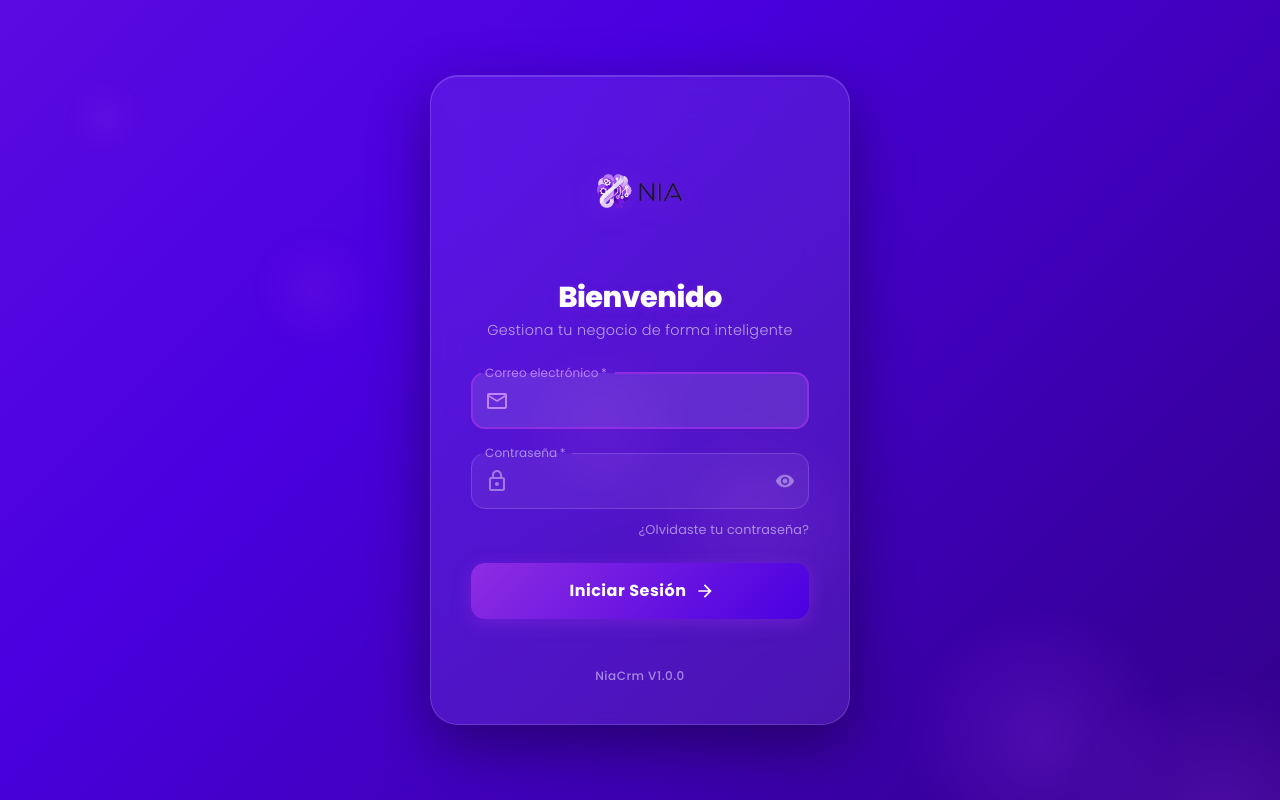
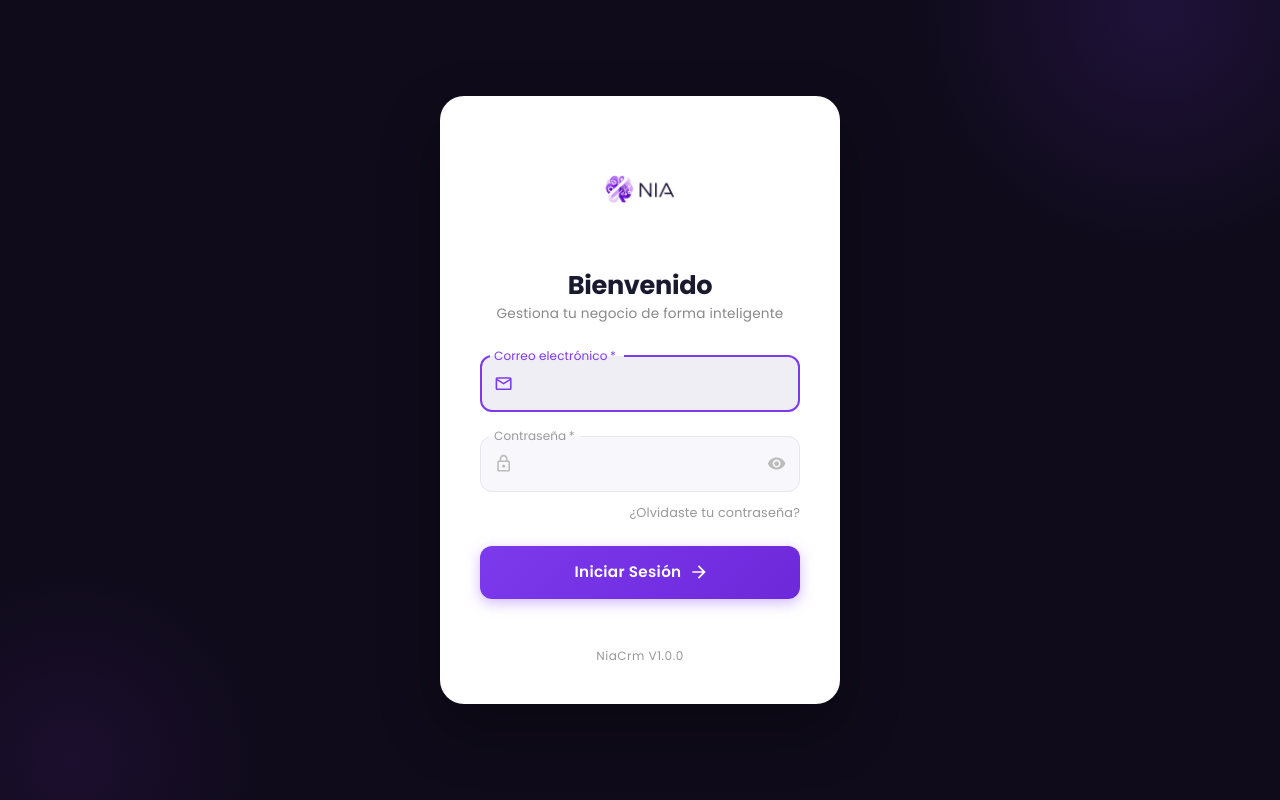
Before and after one commit to Ciyei0/Nia_CRM, a React (Create React App) app in the folder frontend/: page /login in a window 1280 px wide. Built offline with nearby package versions, Linux system fonts and the light colour scheme; no server answers; what chartjs-plugin-datalabels, mic-recorder-to-mp3 would draw is missing.

Commit message:
fix(ui): clean login (white card on dark bg) and proper dark mode with neutral grays

```diff
--- a/frontend/src/App.js
+++ b/frontend/src/App.js
@@ -60,34 +60,34 @@ const App = () => {
                 secondary: { main: "#8E2DE2" },
                 sair: { main: mode === "light" ? "#d32f2f" : "#444" },
                 vcard: { main: mode === "light" ? "#7c3aed" : "#888" },
-                textPrimary: mode === "light" ? "#7c3aed" : "#c4b5fd",
+                textPrimary: mode === "light" ? "#7c3aed" : "#a78bfa",
                 borderPrimary: mode === "light" ? "#7c3aed" : "#7c3aed",
-                dark: { main: mode === "light" ? "#1e1b4b" : "#e8e0f5" },
-                light: { main: mode === "light" ? "#f5f3ff" : "#252030" },
-                tabHeaderBackground: mode === "light" ? "#f5f3ff" : "#2a2535",
-                optionsBackground: mode === "light" ? "#faf5ff" : "#1e1a28",
-                options: mode === "light" ? "#faf5ff" : "#2a2535",
-                fontecor: mode === "light" ? "#7c3aed" : "#c4b5fd",
-                fancyBackground: mode === "light" ? "#f8f7fc" : "#16111e",
-                bordabox: mode === "light" ? "#ede9fe" : "#2a2535",
-                newmessagebox: mode === "light" ? "#ede9fe" : "#2a2535",
-                inputdigita: mode === "light" ? "#fff" : "#221d2e",
-                contactdrawer: mode === "light" ? "#fff" : "#1e1a28",
-                announcements: mode === "light" ? "#f5f3ff" : "#1e1a28",
-                login: mode === "light" ? "#fff" : "#16111e",
-                announcementspopover: mode === "light" ? "#fff" : "#221d2e",
-                chatlist: mode === "light" ? "#f5f3ff" : "#1e1a28",
-                boxlist: mode === "light" ? "#ede9fe" : "#2a2535",
-                boxchatlist: mode === "light" ? "#f5f3ff" : "#1e1a28",
-                total: mode === "light" ? "#fff" : "#16111e",
-                messageIcons: mode === "light" ? "#a78bfa" : "#9b8abf",
-                inputBackground: mode === "light" ? "#FFFFFF" : "#221d2e",
+                dark: { main: mode === "light" ? "#1e1b4b" : "#e8e4f0" },
+                light: { main: mode === "light" ? "#f5f3ff" : "#22222e" },
+                tabHeaderBackground: mode === "light" ? "#f5f3ff" : "#1a1a24",
+                optionsBackground: mode === "light" ? "#faf5ff" : "#1a1a24",
+                options: mode === "light" ? "#faf5ff" : "#22222e",
+                fontecor: mode === "light" ? "#7c3aed" : "#a78bfa",
+                fancyBackground: mode === "light" ? "#f8f7fc" : "#121218",
+                bordabox: mode === "light" ? "#ede9fe" : "#2c2c3a",
+                newmessagebox: mode === "light" ? "#ede9fe" : "#2c2c3a",
+                inputdigita: mode === "light" ? "#fff" : "#1a1a24",
+                contactdrawer: mode === "light" ? "#fff" : "#1a1a24",
+                announcements: mode === "light" ? "#f5f3ff" : "#1a1a24",
+                login: mode === "light" ? "#fff" : "#121218",
+                announcementspopover: mode === "light" ? "#fff" : "#22222e",
+                chatlist: mode === "light" ? "#f5f3ff" : "#1a1a24",
+                boxlist: mode === "light" ? "#ede9fe" : "#22222e",
+                boxchatlist: mode === "light" ? "#f5f3ff" : "#1a1a24",
+                total: mode === "light" ? "#fff" : "#121218",
+                messageIcons: mode === "light" ? "#a78bfa" : "#8b7faa",
+                inputBackground: mode === "light" ? "#FFFFFF" : "#1a1a24",
                 barraSuperior: mode === "light"
                     ? "linear-gradient(135deg, #7c3aed 0%, #8E2DE2 50%, #6C3CE1 100%)"
-                    : "linear-gradient(135deg, #2a2040 0%, #1e1a28 100%)",
-                boxticket: mode === "light" ? "#f5f3ff" : "#2a2535",
-                campaigntab: mode === "light" ? "#f5f3ff" : "#2a2535",
-                mediainput: mode === "light" ? "#f5f3ff" : "#16111e",
+                    : "linear-gradient(135deg, #22222e 0%, #1a1a24 100%)",
+                boxticket: mode === "light" ? "#f5f3ff" : "#22222e",
+                campaigntab: mode === "light" ? "#f5f3ff" : "#22222e",
+                mediainput: mode === "light" ? "#f5f3ff" : "#121218",
             },
             typography: {
                 fontFamily: "'Poppins', 'Inter', 'Roboto', 'Helvetica', 'Arial', sans-serif",
--- a/frontend/src/layout/MainListItems.js
+++ b/frontend/src/layout/MainListItems.js
@@ -66,14 +66,14 @@ const useStyles = makeStyles((theme) => ({
   },
   menuIcon: {
     minWidth: 40,
-    color: theme.mode === 'light' ? '#7c3aed' : '#9b8abf',
+    color: theme.mode === 'light' ? '#7c3aed' : '#8b7faa',
   },
   menuText: {
     '& .MuiListItemText-primary': {
       fontSize: '13.5px',
       fontWeight: 500,
       fontFamily: "'Poppins', sans-serif",
-      color: theme.mode === 'light' ? '#1e1b4b' : '#d4cce8',
+      color: theme.mode === 'light' ? '#1e1b4b' : '#ccc8d8',
     },
   },
   versionText: {
@@ -81,11 +81,11 @@ const useStyles = makeStyles((theme) => ({
     padding: '12px 24px',
     textAlign: 'center',
     fontFamily: "'Poppins', sans-serif",
-    color: theme.mode === 'light' ? '#a78bfa' : '#6b5f80',
+    color: theme.mode === 'light' ? '#a78bfa' : '#555',
   },
   divider: {
     margin: '8px 16px',
-    backgroundColor: theme.mode === 'light' ? '#ede9fe' : '#2a2535',
+    backgroundColor: theme.mode === 'light' ? '#ede9fe' : '#2c2c3a',
   },
   connectionWarning: {
     color: '#d32f2f',
--- a/frontend/src/layout/index.js
+++ b/frontend/src/layout/index.js
@@ -55,11 +55,11 @@ const useStyles = makeStyles((theme) => ({
     backgroundColor: theme.palette.fancyBackground,
     '& .MuiButton-outlinedPrimary': {
       color: theme.mode === 'light' ? '#FFF' : '#FFF',
-      backgroundColor: theme.mode === 'light' ? '#7c3aed' : '#2a2535',
+      backgroundColor: theme.mode === 'light' ? '#7c3aed' : '#22222e',
       //border: theme.mode === 'light' ? '1px solid rgba(0 124 102)' : '1px solid rgba(255, 255, 255, 0.5)',
     },
     '& .MuiTab-textColorPrimary.Mui-selected': {
-      color: theme.mode === 'light' ? '#7c3aed' : '#c4b5fd',
+      color: theme.mode === 'light' ? '#7c3aed' : '#a78bfa',
     }
   },
   avatar: {
--- a/frontend/src/pages/Login/index.js
+++ b/frontend/src/pages/Login/index.js
@@ -22,32 +22,9 @@ import niaLogo from "../../assets/nia-logo.png";
 
 const Copyright = () => {
 	return (
-		<Typography variant="body2" align="center" style={{ fontWeight: 500, letterSpacing: "0.5px", color: "rgba(255,255,255,0.5)", fontSize: "0.75rem" }}>
+		<Typography variant="body2" align="center" style={{ fontWeight: 400, letterSpacing: "0.5px", color: "#999", fontSize: "0.75rem" }}>
 			NiaCrm V1.0.0
 		</Typography>
-	);
-};
-
-// Floating orbs for the animated background
-const FloatingOrbs = () => {
-	return (
-		<div style={{ position: "absolute", top: 0, left: 0, width: "100%", height: "100%", overflow: "hidden", pointerEvents: "none", zIndex: 0 }}>
-			{[...Array(6)].map((_, i) => (
-				<div
-					key={i}
-					style={{
-						position: "absolute",
-						borderRadius: "50%",
-						background: `radial-gradient(circle, rgba(142, 45, 226, ${0.15 + i * 0.03}), transparent 70%)`,
-						width: `${80 + i * 50}px`,
-						height: `${80 + i * 50}px`,
-						top: `${10 + i * 15}%`,
-						left: `${5 + i * 16}%`,
-						animation: `floatOrb${i} ${6 + i * 2}s ease-in-out infinite`,
-					}}
-				/>
-			))}
-		</div>
 	);
 };
 
@@ -59,45 +36,12 @@ const useStyles = makeStyles(theme => ({
 			"to": { opacity: 1, transform: "translateY(0)" },
 		},
 		"@keyframes fadeInScale": {
-			"from": { opacity: 0, transform: "scale(0.8)" },
+			"from": { opacity: 0, transform: "scale(0.85)" },
 			"to": { opacity: 1, transform: "scale(1)" },
 		},
-		"@keyframes shimmer": {
-			"0%": { backgroundPosition: "-200% center" },
-			"100%": { backgroundPosition: "200% center" },
-		},
-		"@keyframes pulseGlow": {
-			"0%, 100%": { boxShadow: "0 4px 14px rgba(142, 45, 226, 0.4)" },
-			"50%": { boxShadow: "0 4px 30px rgba(142, 45, 226, 0.7)" },
-		},
-		"@keyframes gradientShift": {
-			"0%": { backgroundPosition: "0% 50%" },
-			"50%": { backgroundPosition: "100% 50%" },
-			"100%": { backgroundPosition: "0% 50%" },
-		},
-		"@keyframes floatOrb0": {
-			"0%, 100%": { transform: "translate(0px, 0px)" },
-			"50%": { transform: "translate(30px, -40px)" },
-		},
-		"@keyframes floatOrb1": {
-			"0%, 100%": { transform: "translate(0px, 0px)" },
-			"50%": { transform: "translate(-25px, 35px)" },
-		},
-		"@keyframes floatOrb2": {
-			"0%, 100%": { transform: "translate(0px, 0px)" },
-			"50%": { transform: "translate(40px, 20px)" },
-		},
-		"@keyframes floatOrb3": {
-			"0%, 100%": { transform: "translate(0px, 0px)" },
-			"50%": { transform: "translate(-35px, -30px)" },
-		},
-		"@keyframes floatOrb4": {
-			"0%, 100%": { transform: "translate(0px, 0px)" },
-			"50%": { transform: "translate(20px, 45px)" },
-		},
-		"@keyframes floatOrb5": {
-			"0%, 100%": { transform: "translate(0px, 0px)" },
-			"50%": { transform: "translate(-40px, -20px)" },
+		"@keyframes subtleFloat": {
+			"0%, 100%": { transform: "translateY(0px)" },
+			"50%": { transform: "translateY(-8px)" },
 		},
 	},
 	root: {
@@ -105,27 +49,46 @@ const useStyles = makeStyles(theme => ({
 		display: "flex",
 		alignItems: "center",
 		justifyContent: "center",
-		background: "linear-gradient(-45deg, #1a0033, #4A00E0, #8E2DE2, #3a0077)",
-		backgroundSize: "400% 400%",
-		animation: "$gradientShift 15s ease infinite",
+		background: "#0f0b1a",
 		position: "relative",
 		fontFamily: "'Poppins', sans-serif",
+		overflow: "hidden",
+		// Subtle purple glow in the background
+		"&::before": {
+			content: '""',
+			position: "absolute",
+			top: "-30%",
+			right: "-10%",
+			width: "500px",
+			height: "500px",
+			borderRadius: "50%",
+			background: "radial-gradient(circle, rgba(124, 58, 237, 0.15), transparent 70%)",
+			pointerEvents: "none",
+		},
+		"&::after": {
+			content: '""',
+			position: "absolute",
+			bottom: "-20%",
+			left: "-10%",
+			width: "400px",
+			height: "400px",
+			borderRadius: "50%",
+			background: "radial-gradient(circle, rgba(142, 45, 226, 0.1), transparent 70%)",
+			pointerEvents: "none",
+		},
 	},
 	paper: {
 		padding: theme.spacing(5),
 		display: "flex",
 		flexDirection: "column",
 		alignItems: "center",
-		backgroundColor: "rgba(255, 255, 255, 0.08)",
-		backdropFilter: "blur(20px)",
-		WebkitBackdropFilter: "blur(20px)",
-		borderRadius: "28px",
-		boxShadow: "0 20px 60px rgba(0, 0, 0, 0.4), inset 0 1px 0 rgba(255,255,255,0.15)",
-		border: "1px solid rgba(255, 255, 255, 0.15)",
+		backgroundColor: "#fff",
+		borderRadius: "24px",
+		boxShadow: "0 25px 60px rgba(0, 0, 0, 0.3)",
 		width: "100%",
-		maxWidth: "420px",
+		maxWidth: "400px",
 		margin: theme.spacing(2),
-		animation: "$fadeInUp 0.8s ease-out",
+		animation: "$fadeInUp 0.7s ease-out",
 		position: "relative",
 		zIndex: 1,
 	},
@@ -135,22 +98,21 @@ const useStyles = makeStyles(theme => ({
 	},
 	submit: {
 		margin: theme.spacing(3, 0, 2),
-		padding: "14px",
-		fontSize: "1rem",
-		fontWeight: 700,
+		padding: "13px",
+		fontSize: "0.95rem",
+		fontWeight: 600,
 		fontFamily: "'Poppins', sans-serif",
-		borderRadius: "14px",
-		background: "linear-gradient(135deg, #8E2DE2, #4A00E0)",
+		borderRadius: "12px",
+		background: "linear-gradient(135deg, #7c3aed, #6d28d9)",
 		color: "white",
-		boxShadow: "0 4px 14px rgba(142, 45, 226, 0.4)",
+		boxShadow: "0 4px 14px rgba(124, 58, 237, 0.35)",
 		transition: "all 0.3s cubic-bezier(0.4, 0, 0.2, 1)",
 		textTransform: "none",
-		letterSpacing: "0.5px",
-		animation: "$pulseGlow 3s ease-in-out infinite",
+		letterSpacing: "0.3px",
 		"&:hover": {
-			background: "linear-gradient(135deg, #9f44f0, #5a10f0)",
-			boxShadow: "0 8px 25px rgba(142, 45, 226, 0.6)",
-			transform: "translateY(-2px)",
+			background: "linear-gradient(135deg, #6d28d9, #5b21b6)",
+			boxShadow: "0 6px 20px rgba(124, 58, 237, 0.5)",
+			transform: "translateY(-1px)",
 		},
 		"&:active": {
 			transform: "translateY(0px)",
@@ -165,93 +127,89 @@ const useStyles = makeStyles(theme => ({
 	},
 	logoImg: {
 		width: "100%",
-		maxWidth: "150px",
-		marginBottom: "4px",
-		filter: "drop-shadow(0 4px 12px rgba(142, 45, 226, 0.3))",
-		transition: "transform 0.4s ease",
-		"&:hover": {
-			transform: "scale(1.05)",
-		},
+		maxWidth: "120px",
+		marginBottom: "8px",
+		animation: "$subtleFloat 4s ease-in-out infinite",
 	},
 	logoInfo: {
-		marginTop: theme.spacing(1),
+		marginTop: theme.spacing(0.5),
 		textAlign: "center",
 	},
 	title: {
-		fontWeight: 800,
-		fontSize: "1.8rem",
-		letterSpacing: "-0.5px",
+		fontWeight: 700,
+		fontSize: "1.6rem",
+		letterSpacing: "-0.3px",
 		fontFamily: "'Poppins', sans-serif",
-		color: "#fff",
-		marginBottom: "4px",
+		color: "#1a1a2e",
+		marginBottom: "2px",
 		textAlign: "center",
-		textShadow: "0 2px 10px rgba(142, 45, 226, 0.3)",
 	},
 	subtitle: {
-		fontWeight: 300,
+		fontWeight: 400,
 		fontFamily: "'Poppins', sans-serif",
-		color: "rgba(255, 255, 255, 0.6)",
-		fontSize: "0.9rem",
-		letterSpacing: "0.3px",
+		color: "#888",
+		fontSize: "0.85rem",
+		letterSpacing: "0.2px",
 	},
 	textFieldWrapper: {
 		"& .MuiOutlinedInput-root": {
-			borderRadius: "14px",
-			backgroundColor: "rgba(255,255,255,0.06)",
-			color: "#fff",
+			borderRadius: "12px",
+			backgroundColor: "#f8f7fc",
+			color: "#1a1a2e",
 			fontFamily: "'Poppins', sans-serif",
 			transition: "all 0.3s ease",
 			"&:hover": {
-				backgroundColor: "rgba(255,255,255,0.1)",
+				backgroundColor: "#f0eef5",
 			},
 			"& fieldset": {
-				borderColor: "rgba(255,255,255,0.15)",
+				borderColor: "#e8e5f0",
 				transition: "border-color 0.3s ease",
 			},
 			"&.Mui-focused": {
-				backgroundColor: "rgba(255,255,255,0.1)",
+				backgroundColor: "#f0eef5",
 				"& fieldset": {
-					borderColor: "#8E2DE2",
+					borderColor: "#7c3aed",
 					borderWidth: "2px",
 				},
 			},
 		},
 		"& .MuiInputLabel-outlined": {
-			color: "rgba(255,255,255,0.5)",
+			color: "#999",
 			fontFamily: "'Poppins', sans-serif",
 			fontWeight: 400,
 			"&.Mui-focused": {
-				color: "#c084fc",
+				color: "#7c3aed",
 			},
 		},
 		"& .MuiInputAdornment-root .MuiSvgIcon-root": {
-			color: "rgba(255,255,255,0.4)",
+			color: "#bbb",
+			fontSize: "1.2rem",
 			transition: "color 0.3s ease",
 		},
 		"& .Mui-focused .MuiInputAdornment-root .MuiSvgIcon-root": {
-			color: "#c084fc",
+			color: "#7c3aed",
 		},
 	},
 	forgotPasswordLink: {
-		color: "rgba(255,255,255,0.5)",
+		color: "#999",
 		textDecoration: "none",
 		fontFamily: "'Poppins', sans-serif",
 		fontSize: "0.8rem",
 		fontWeight: 400,
 		transition: "color 0.3s ease",
 		"&:hover": {
-			color: "#c084fc",
+			color: "#7c3aed",
 			textDecoration: "none",
 		}
 	},
 	registerLink: {
-		color: "#c084fc",
+		color: "#7c3aed",
 		fontWeight: 600,
 		fontFamily: "'Poppins', sans-serif",
 		textDecoration: "none",
 		transition: "color 0.3s ease",
 		"&:hover": {
-			color: "#e0b0ff",
+			color: "#5b21b6",
 			textDecoration: "none",
 		}
 	},
@@ -260,7 +218,7 @@ const useStyles = makeStyles(theme => ({
 		alignItems: "center",
 		margin: theme.spacing(2, 0, 1),
 		"& span": {
-			color: "rgba(255,255,255,0.3)",
+			color: "#ccc",
 			fontSize: "0.75rem",
 			fontFamily: "'Poppins', sans-serif",
 			padding: "0 12px",
@@ -270,14 +228,14 @@ const useStyles = makeStyles(theme => ({
 			content: '""',
 			flex: 1,
 			height: "1px",
-			background: "linear-gradient(to right, transparent, rgba(255,255,255,0.15), transparent)",
+			background: "#eee",
 		},
 	},
 	showPasswordBtn: {
-		color: "rgba(255,255,255,0.4)",
+		color: "#bbb",
 		transition: "color 0.3s ease",
 		"&:hover": {
-			color: "#c084fc",
+			color: "#7c3aed",
 			backgroundColor: "transparent",
 		},
 	},
@@ -316,7 +274,6 @@ const Login = () => {
 	return (
 		<div className={classes.root}>
 			<CssBaseline />
-			<FloatingOrbs />
 
 			<div className={classes.paper}>
 				<div className={classes.logoContainer}>
```
